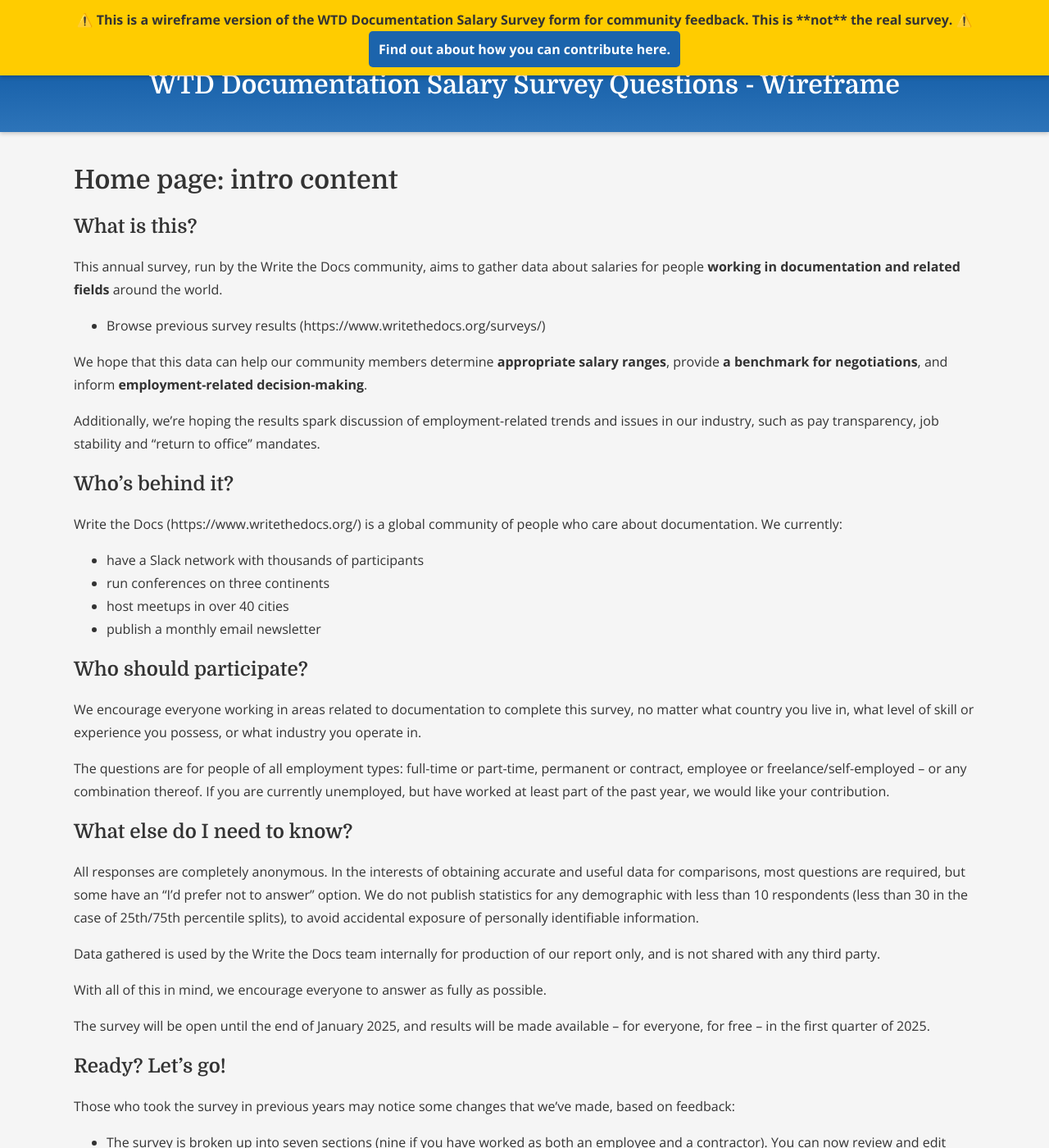
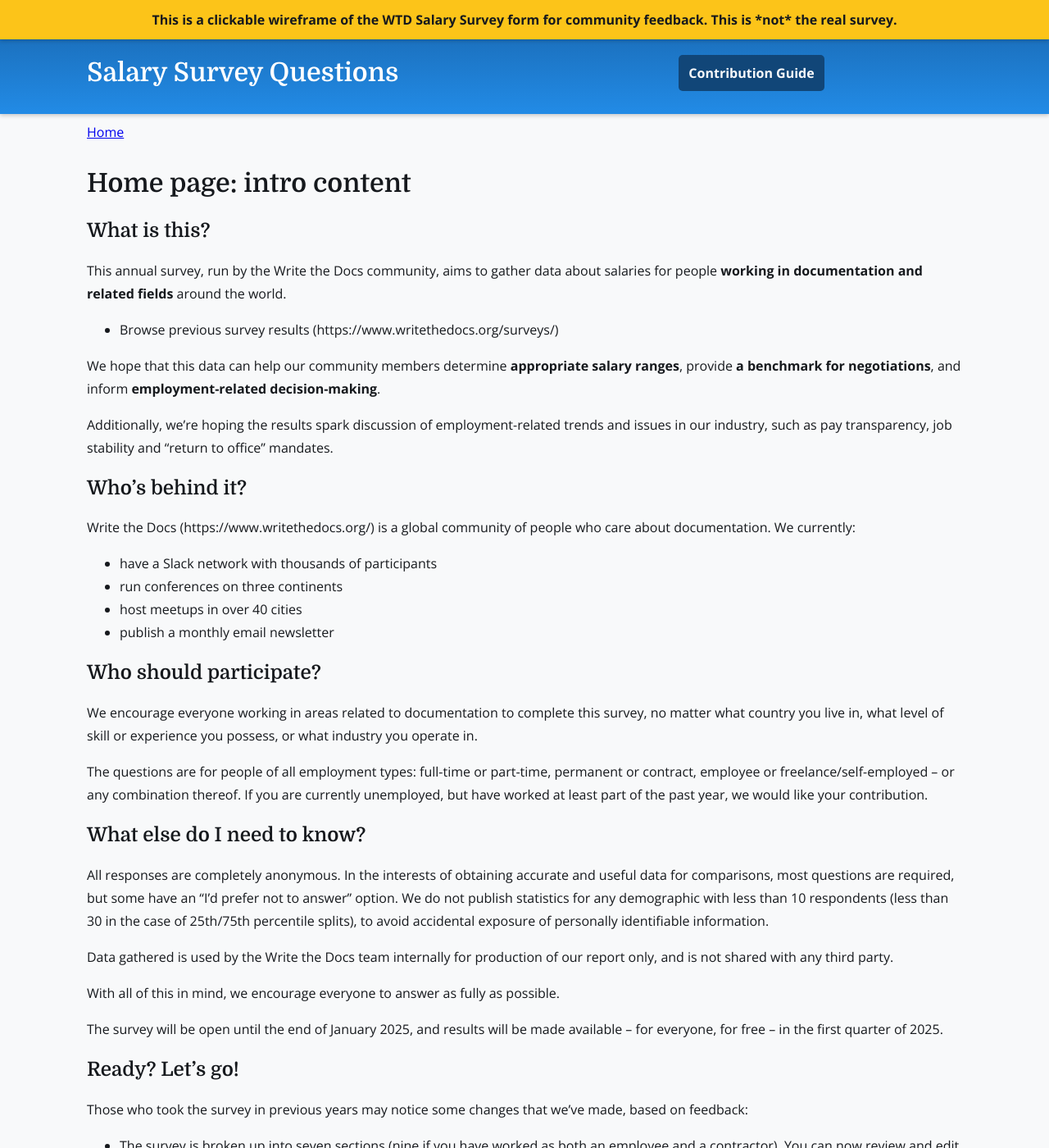
Before and after one commit to writethedocs/salary-survey, a Jekyll site: the page built from index.md, in a window 1280 px wide and 1400 px high. Shown: the whole window at 82% size. Built offline with Jekyll 4.4.1, drawn with Linux system fonts in a browser that asks for light colours; comment, search, counter and statistics services are not loaded.

Commit message:
misc updates - before folder re-organization

```diff
--- a/_config.yml
+++ b/_config.yml
@@ -1,4 +1,4 @@
-title: "WTD Documentation Salary Survey Questions - Wireframe"
+title: "Salary Survey Questions"
 description: "A clickable wireframe of the WTD Documentation Salary Survey Questions, for gathering community feedback."
 
 plugins:
@@ -7,12 +7,4 @@
 exclude: ["_plugins"]
 
 url: "https://writethedocs.github.io"
-baseurl: "/salary-survey"  # Default value for live site
-
-# Baseurl for production (live site)
-production:
-  baseurl: "/salary-survey"  # Live site baseurl (when deploying from main branch)
-
-# Baseurl for development (preview site)
-development:
-  baseurl: ""  # No baseurl for PR previews, as it's served from the root in GitHub Actions
+baseurl: "/salary-survey"
--- /dev/null
+++ b/_includes/breadcrumbs.html
@@ -0,0 +1,11 @@
+<div class="breadcrumbs">
+	{% assign crumbs = page.url | remove:'/index.html' | split: '/' %}
+	<a href="/salary-survey/">Home</a>
+	{% for crumb in crumbs offset: 1 %}
+		{% if forloop.last %}
+			/ {{ page.title }}
+		{% else %}
+			/ <a href="/salary-survey/{% assign crumb_limit = forloop.index | plus: 1 %}{% for crumb in crumbs limit: crumb_limit %}{{ crumb | append: '/' | replace:'without-plugin/','without-plugins/' }}{% endfor %}">{{ crumb | replace:'-',' ' | remove:'.html' | capitalize }}</a>
+		{% endif %}
+	{% endfor %}
+</div>
--- a/_layouts/default.html
+++ b/_layouts/default.html
@@ -9,14 +9,17 @@
         <link rel="stylesheet" href="{{ '/assets/css/props.colors-hsl.css' | relative_url }}">
     </head>
 <body>
-    <div id="info-bar">
-        ⚠️ This is a wireframe version of the WTD Documentation Salary Survey form for community feedback. This is **not** the real survey. ⚠️
-        <br><a href="https://github.com/writethedocs/salary-survey?tab=readme-ov-file#write-the-docs-annual-documentation-salary-survey" target="_blank">Find out about how you can contribute here.</a>
-    </div>
     <header>
-        <h1>{{ site.title }}</h1>
+        <div id="info-bar">
+            This is a clickable wireframe of the WTD Salary Survey form for community feedback. <strong>This is *not* the real survey.</strong>
+        </div>
+        <div class="container cols">
+            <h1><a href="{{ '/' | relative_url }}">{{ site.title }}</a></h1>
+            <div><a href="https://github.com/writethedocs/salary-survey?tab=readme-ov-file#write-the-docs-annual-documentation-salary-survey" target="_blank">Contribution Guide</a></div>
+        </div>
     </header>
     <main>
+        {% include breadcrumbs.html %}
         {{ content | convert_callouts }}
     </main>
     <footer style="margin-top:40px;background-color:#f1f8ff;padding:20px 80px">
--- a/assets/css/custom.css
+++ b/assets/css/custom.css
@@ -50,9 +50,9 @@
 		--figure-max-width: 100%;
 		--table-max-width: 100%;
 		--font-size-body: var(--font-size-1);
-		--font-size-h1: var(--font-size-5);
-		--font-size-h2: var(--font-size-4);
-		--font-size-h3: var(--font-size-3);
+		--font-size-h1: var(--font-size-3);
+		--font-size-h2: var(--font-size-2);
+		--font-size-h3: var(--font-size-2);
 		--font-size-h4: var(--font-size-2);
 	}
 }
@@ -64,8 +64,8 @@
 		--figure-max-width: 100%;
 		--table-max-width: 100%;
 		--font-size-body: var(--font-size-fluid-0);
-		--font-size-h1: var(--font-size-fluid-3);
-		--font-size-h2: var(--font-size-fluid-2);
+		--font-size-h1: var(--font-size-fluid-2);
+		--font-size-h2: var(--font-size-fluid-1);
 		--font-size-h3: var(--font-size-fluid-1);
 		--font-size-h4: var(--font-size-fluid-1);
 	}
@@ -88,43 +88,59 @@
 }
 
 body {
-	background-color: #f5f5f5;
-	color: #333;
-	font-family: "Arial", sans-serif;
-	margin: 200px 0 0 0;
+	background-color: var(--gray-0);
+	color: var(--gray-10);
+	font-family: var(--font-sans);
+	margin: 0; padding: 0;
 }
 
-/* Style the header */
 header {
-	background: linear-gradient(0deg, rgb(45, 116, 185) 0%, rgb(12, 86, 161) 100%);
-	color: white;
-	padding: 15px;
+	background: linear-gradient(0deg, var(--blue-6) 0%,var(--blue-9) 100%);
+	color: var(--gray-0);
+	padding: 0 0 0.5em 0;
 	text-align: center;
 	width: 100%;
-	position: fixed;
-	top: 48px;
+	box-shadow: 0px 2px 5px rgba(0, 0, 0, 0.2);
+	position: sticky;
+	top: 0;
+	h1 {
+		text-align: left;
+	}
+	p {
+		text-align: right;
+	}
+	a {
+		color: white;
+		text-decoration: none;
+	}
+}
+
+#info-bar {
+	background: var(--yellow-5);
+	color: var(--gray-10);
+	text-align: center;
+	padding: 10px;
+	font-size: var(--font-size-1);
+	font-weight: bold;
+	width: 100%;
 	box-shadow: 0px 2px 5px rgba(0, 0, 0, 0.2);
 }
 
-/* Style the info bar */
-#info-bar {
-	background: #ffcc00; /* Bright yellow */
-	color: #333;
-	text-align: center;
-	padding: 10px;
-	font-size: 16px;
-	font-weight: bold;
-	position: fixed;
-	top: 0;
-	width: 100%;
-	z-index: 1000;
-	box-shadow: 0px 2px 5px rgba(0, 0, 0, 0.2);
-}
-
-main {
+main, .container {
 	width: 100%;
 	max-width: 1100px;
 	margin: auto;
+	padding: 0 1em;
+	.breadcrumbs {
+		padding: 0.5em 0;
+	}
+}
+
+.cols {
+	display: grid;
+	grid-template-columns: 50% 50%;
+	grid-gap: 10px;
+	align-items: center;
 }
 
 /* default typography */
@@ -161,16 +177,21 @@
 	margin: 0;
 }
 
-a {
-	background: #1c64ac;
-	color: white;
+a:not(h1 a,.breadcrumbs a) {
+	background: var(--blue-11);
+	color: var(--gray-0);
 	padding: 8px 12px;
 	text-decoration: none;
 	border-radius: 5px;
 	display: inline-block;
 	font-weight: bold;
+	&:hover {
+		background: var(--blue-10)
+	}
 }
 
-a:hover {
-	background: #2890f8;
+
+@media screen and (max-width: 480px) {
+
+
 }
```
Also changed, not shown: 1 other file.
